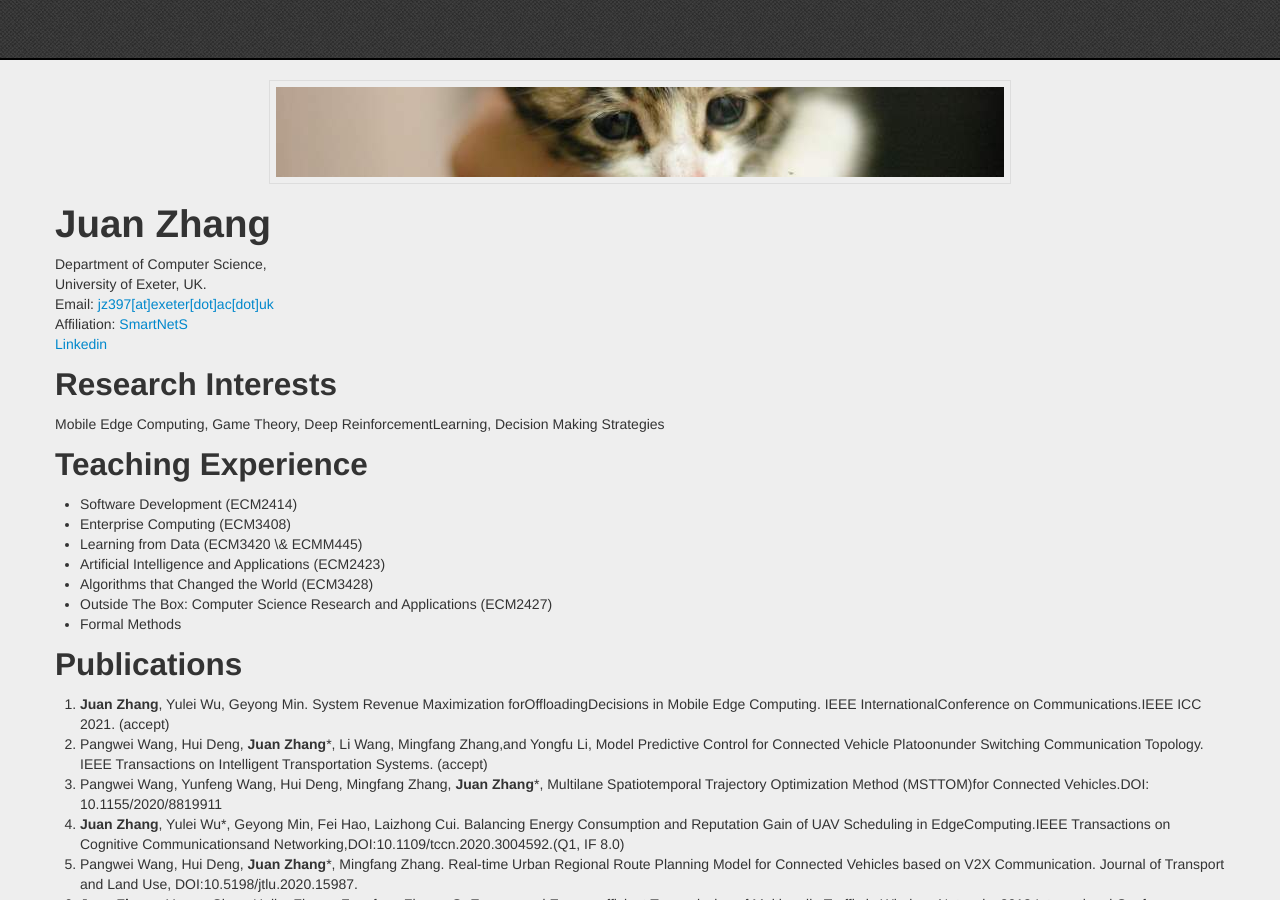
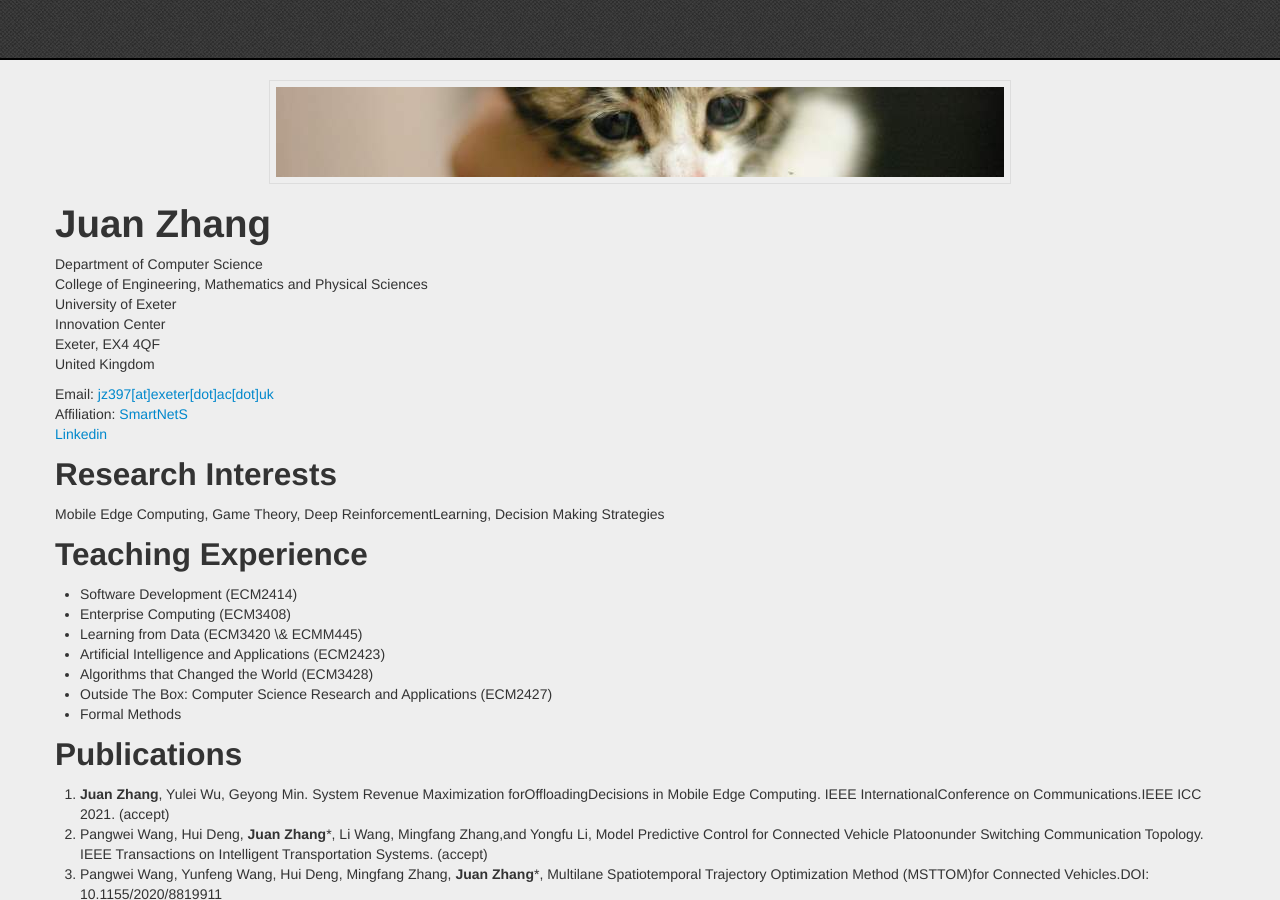
Before and after one commit to jdaisyzhang/JuanZhang, a Jekyll site: the page built from index.md, in a window 1280 px wide and 900 px high. Built offline with Jekyll 4.4.1, drawn with Linux system fonts in a browser that asks for light colours; our own code applies the rules of GitHub Pages for plain Markdown files.

Commit message:
Update index.md

```diff
--- a/index.md
+++ b/index.md
@@ -1,7 +1,12 @@
 # Juan Zhang
 
-Department of Computer Science,  <br>
-University of Exeter, UK. <br>
+Department of Computer Science <br>
+College of Engineering, Mathematics and Physical Sciences<br>
+University of Exeter<br>
+Innovation Center <br>
+Exeter, EX4 4QF<br>
+United Kingdom<br>
+
 Email: [jz397[at]exeter[dot]ac[dot]uk](jz397@exeter.ac.uk) <br>
 Affiliation: [SmartNetS](http://blogs.exeter.ac.uk/snslab/labmembers/)<br>
 [Linkedin](https://www.linkedin.com/in/juan-zhang-94957076/)
```
